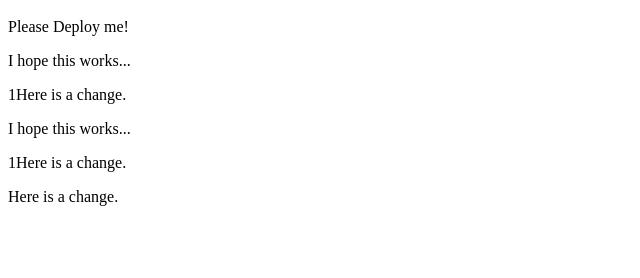
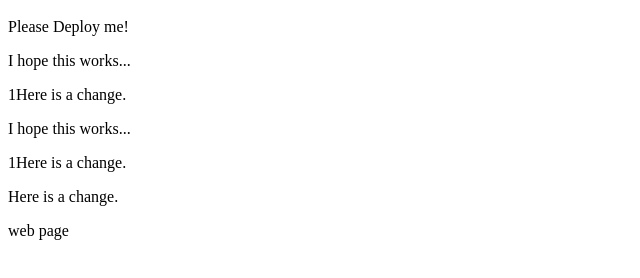
Before and after one commit to TaylorCawiezell/DWP, a plain HTML site: page index.html in a window 1280 px wide. Shown: the part 48-326 px from the top of the page, without its empty margins (0-640 px from the left). Drawn offline with Linux system fonts and the light colour scheme.

Commit message:
Some changes

```diff
--- a/index.html
+++ b/index.html
@@ -5,3 +5,4 @@
 <p>I hope this works...</p>
 <p>1Here is a change.</p>
 <p>Here is a change.</p>
+<p>web page</p>
```
